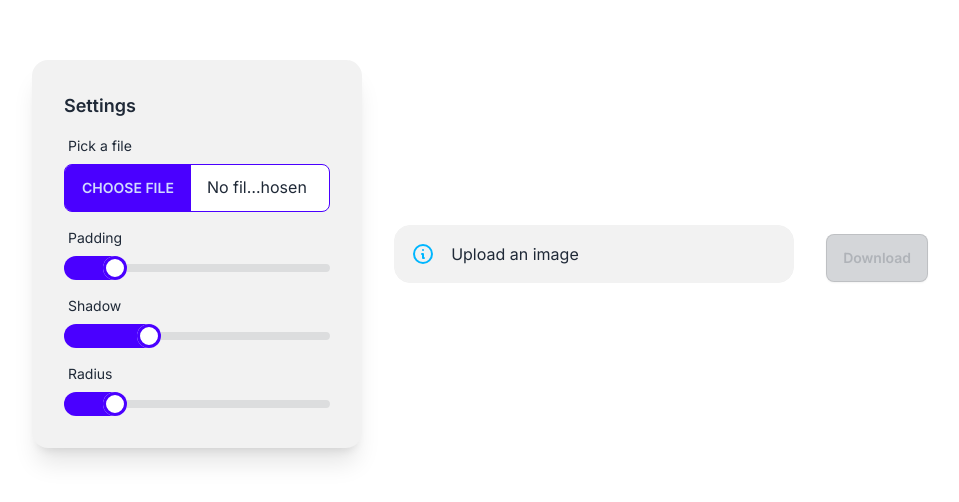
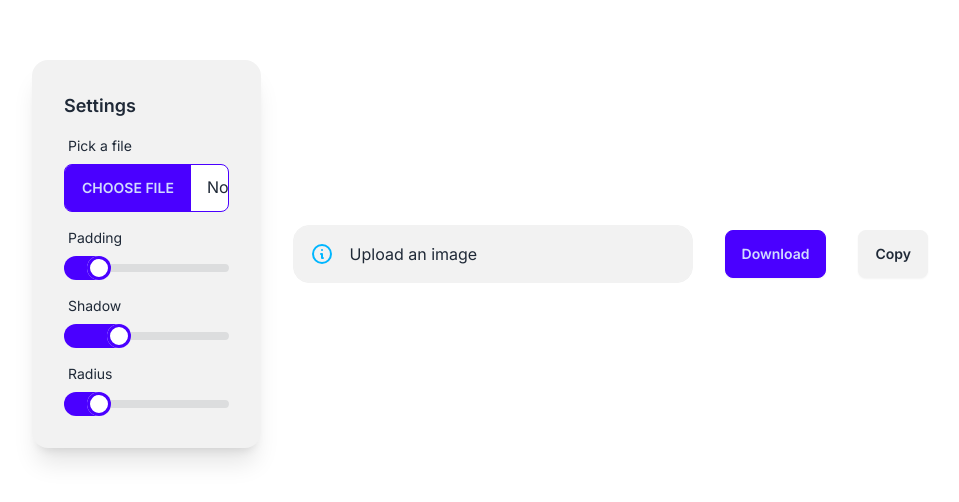
Before and after one commit to Alexskq/elevator-generator, a Next.js app: page / in a window 1280 px wide. Shown: the part 146-648 px from the top of the page, without its empty margins (160-1119 px from the left). Built offline with nearby package versions, Linux system fonts and the light colour scheme.

Commit message:
project done

```diff
--- a/app/ImageGenerator.jsx
+++ b/app/ImageGenerator.jsx
@@ -35,6 +35,7 @@ export const ImageGenerator = (props) => {
           // Ajoute le border-radius et le boxShadow
           boxShadow: `0 0 ${props.settings.shadow}px rgba(0,0,0,.${props.settings.shadow})`,
           borderRadius: `${props.settings.radius}px`,
+          display: "flex",
         }}
       />
     </div>
--- a/app/page.jsx
+++ b/app/page.jsx
@@ -11,10 +11,17 @@ export default function Home() {
   });
   const [image, setImage] = useState();
   const [disabled, setDisabled] = useState(false);
+  const [loading, setLoading] = useState("idle");
 
   const handleImage = (e) => {
     const file = e.target.files[0];
     const fileName = file.name;
+
+    if (file.type !== "image/png") {
+      alert("Please upload a PNG file");
+      e.target.value = "";
+      return;
+    }
 
     const reader = new FileReader();
     console.log(reader);
@@ -43,6 +50,29 @@ export default function Home() {
     setSettings((curr) => ({ ...curr, [name]: Number(value) }));
   };
   console.log(settings);
+
+  const handleDownload = async (isCopy) => {
+    setLoading(isCopy ? "copying" : "downloading");
+    const { blob } = await renderPNG({
+      image,
+      settings,
+    });
+    const url = URL.createObjectURL(blob);
+
+    if (isCopy) {
+      await navigator.clipboard.write([
+        new ClipboardItem({ "image/png": blob }),
+      ]);
+    } else {
+      // Fais en sorte de télécharger l'image ici
+      const element = document.createElement("a");
+      element.download = image.name;
+      element.href = url;
+      document.body.appendChild(element);
+      element.click();
+    }
+    setLoading("idle");
+  };
 
   return (
     <main className="flex max-lg:flex-col justify-center m-auto max-w-4xl items-center gap-8 min-h-full">
@@ -73,9 +103,9 @@ export default function Home() {
               className="range range-primary"
             />
           </label>
-          <label class="form-control w-full max-w-xs">
-            <div class="label">
-              <span class="label-text">Shadow</span>
+          <label className="form-control w-full max-w-xs">
+            <div className="label">
+              <span className="label-text">Shadow</span>
             </div>
             <input
               type="range"
@@ -87,9 +117,9 @@ export default function Home() {
               className="range range-primary"
             />
           </label>
-          <label class="form-control w-full max-w-xs">
-            <div class="label">
-              <span class="label-text">Radius</span>
+          <label className="form-control w-full max-w-xs">
+            <div className="label">
+              <span className="label-text">Radius</span>
             </div>
             <input
               type="range"
@@ -103,7 +133,6 @@ export default function Home() {
           </label>
         </div>
       </div>
-
       <div
         // retirer flex - 1
         style={{ maxWidth: 400 }}
@@ -113,26 +142,27 @@ export default function Home() {
       >
         <ImageGenerator settings={settings} image={image} />
       </div>
+      {/* // désactiver le bouton quand on télécharge l'image */}
+
       <button
-        className="btn btn-active btn-primary mt-2"
-        disabled={!image}
-        onClick={async () => {
-          const { blob } = await renderPNG({
-            image,
-            settings,
-          });
-          const url = URL.createObjectURL(blob);
-
-          // Fais en sorte de télécharger l'image ici
-          const element = document.createElement("a");
-          element.download = image.name;
-          element.href = url;
-          document.body.appendChild(element);
-          element.click();
-          setDisabled(true);
-        }}
+        className="btn btn-primary "
+        onClick={() => handleDownload(false)}
+        disabled={loading !== "idle"}
       >
         Download
+        {loading === "downloading" ? (
+          <span className="loading loading-spinner loading-sm "></span>
+        ) : null}
+      </button>
+      <button
+        className="btn "
+        onClick={() => handleDownload(true)}
+        disabled={loading !== "idle"}
+      >
+        Copy
+        {loading === "copying" ? (
+          <span className="loading loading-spinner loading-sm "></span>
+        ) : null}
       </button>
     </main>
   );
```
